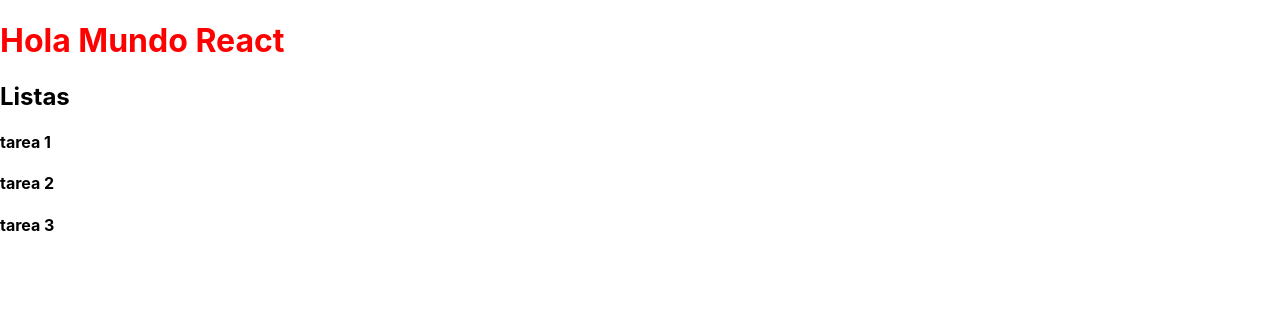
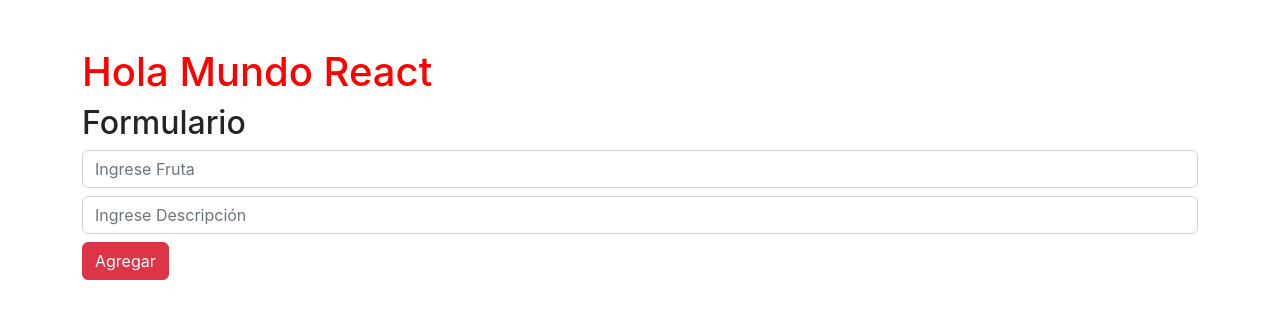
Before and after one commit to makzzer/my-app, a React (Create React App) app: page / in a window 1280 px wide. Shown: the top 318 px of the page. Built offline with nearby package versions, Linux system fonts and the light colour scheme.

Commit message:
agregando el primer parametro para hooks y formulario con control

```diff
--- a/public/index.html
+++ b/public/index.html
@@ -14,6 +14,7 @@
       manifest.json provides metadata used when your web app is installed on a
       user's mobile device or desktop. See https://developers.google.com/web/fundamentals/web-app-manifest/
     -->
+    <link href="https://cdn.jsdelivr.net/npm/bootstrap@5.2.0-beta1/dist/css/bootstrap.min.css" rel="stylesheet" integrity="sha384-0evHe/X+R7YkIZDRvuzKMRqM+OrBnVFBL6DOitfPri4tjfHxaWutUpFmBp4vmVor" crossorigin="anonymous">
     <link rel="manifest" href="%PUBLIC_URL%/manifest.json" />
     <!--
       Notice the use of %PUBLIC_URL% in the tags above.
--- a/src/App.js
+++ b/src/App.js
@@ -3,7 +3,8 @@
 // import Variables from './components/Variables';
 // import Eventos from './components/Eventos';
 // import Contador from './components/Contador';
-import Listas from './components/Listas';
+//import Listas from './components/Listas';
+import Formulario from './components/Formulario';
 
 
 //para comentar automatico control+k y seguido control+c, para descomentar control+u
@@ -15,13 +16,14 @@
   return (
     //puedo usar className en React, como uso Class en Javascript, react agarra className
     // y lo reemplaza internamente por class
-    <div>
+    <div className='container mt-5'>
       <h1>Hola Mundo React</h1>
       {/* <Parrafo />
       <Variables />
       <Eventos />
-      <Contador />  */}
-      <Listas/>
+      <Contador />
+      <Listas/> */}
+      <Formulario />
     </div>
   );
 }
--- /dev/null
+++ b/src/components/Formulario.jsx
@@ -0,0 +1,55 @@
+import React from 'react'
+
+//con className le meto codigo b
+const Formulario = () => {
+
+  //Hooks
+  //Lo siguiente que voy a hacer va a ser configurar los Hooks
+  //me instalo React developer tools en el Chrome y lo checkeo desde inspeccionar-->componentes-->hook
+  //trabajando con el useState, creo constante con valor inicial del estado como un string vacio
+  //porque vamos a hacer un estado por cada uno de nuestros inputs
+
+  const [fruta, setFruta] = React.useState('')
+  const [descripcion, setDescripcion] = React.useState('')
+
+  //conocer un evento llamado OnChange, con eso voy a relacionar nuestros inputs
+  //Con nuestro estado, entonces voy a usar setFruta y setDescripcion, que son los que cambian nuestro estado inicial
+  //el evento lo incorporamos en el input (onChange={})
+
+
+//esta funcion la voy a usar en el form
+  const guardarDatos = () => {
+    console.log("procesando datos...")
+  }
+
+
+
+  return (
+    <div>
+      <h2>Formulario</h2>
+      <form onSubmit={guardarDatos}>
+        <input type="text"
+          placeholder='Ingrese Fruta'
+          className='form-control mb-2'
+          //en la siguiete linea el evento onChange recibe como parametro otro evento y el resultado que se va a retornar va a ser el setFruta
+          //(esta es la manera mas facil de trabajar con formularios)
+          //nosotros receibbimos a traves de parentesis () y como React.useState('') es un String, tenemos que mandar un String
+          //con setFruta(e.target.value), voy a estar detectando todo lo que el usuario puso en el input,
+          onChange={(e) => setFruta(e.target.value)}
+        />
+
+        <input type="text"
+          placeholder='Ingrese Descripción'
+          className='form-control mb-2'
+          //lo siguiente si lo miro en chrome en components en la consola, voy a ir viendo el cambio de estado mientras escribo
+          onChange={(e) => setDescripcion(e.target.value)}
+        />
+
+        <button className="btn btn-danger btn-block">Agregar</button>
+
+      </form>
+    </div>
+  )
+}
+
+export default Formulario
--- a/src/components/Listas.jsx
+++ b/src/components/Listas.jsx
@@ -18,6 +18,22 @@
     //dentro de los parentesis le coloco el estado inicial
     const [lista,setLista] = useState(estadoInicial)
 
+    //Operador de propagación -> se usa para unir dos arrays en uno solo con todos los elementos
+
+    const agregarElemento = () => {
+        console.log()
+        //a continuación tomemos el set lista e insertemos un nuevo elemento
+        //como es un array tiene nosotros tenemos siempre que tengamos estado inicial
+        //tenemos que iniciar con lo que haya inicializado este estado, en este caso es un array por eso coloco un array
+        //si no coloco el operador de propagacion con los ... , caundo le de al boton de agregar me va a borrar todo lo que haya y lo reemplazo por lo nuevo
+
+        //con el ...lista, >> voy a tomar el estado incial que contiene los elementos que ya tenga el array y voy a ir agregando los nuevos
+        setLista([
+            ...lista,
+            {id:3,texto:'tarea 3'}
+        ])
+    }
+
 
 
     return (
@@ -29,9 +45,10 @@
                 //en la arrow function si uso map el primer elemento de la guarda es el "item" osea cada elemento del array y el index es el indice
                 //si tuvieramos un id lo pintariamos dentro del key
                 lista.map((item,index) => (
-                    <h4 key={item.id}>{item.texto}</h4>
+                    <h4 key={index}>{item.texto}</h4>
                 ))
             }
+            <button onClick={()=>agregarElemento()}>Agregar</button>
         </div>
     )
 }
```
